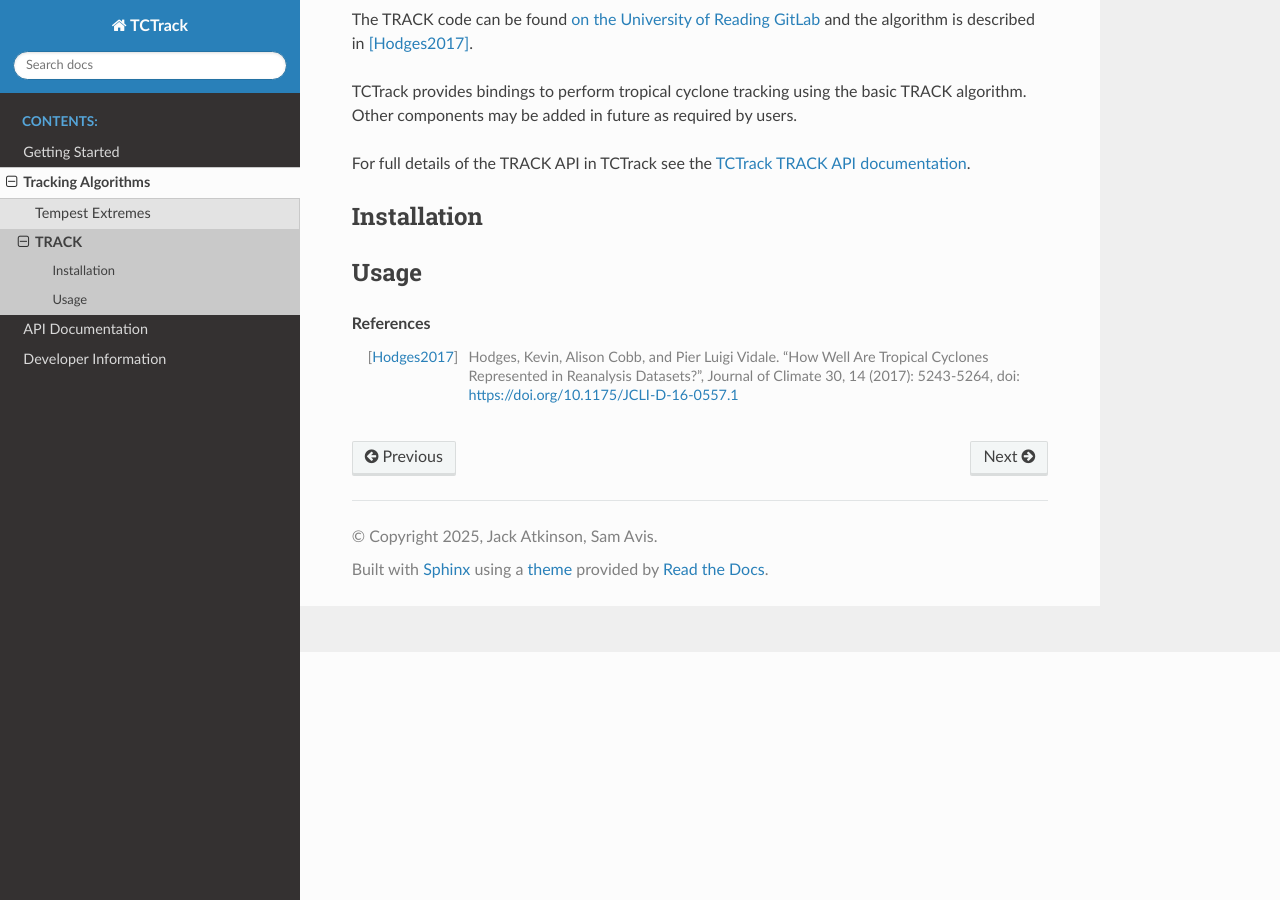
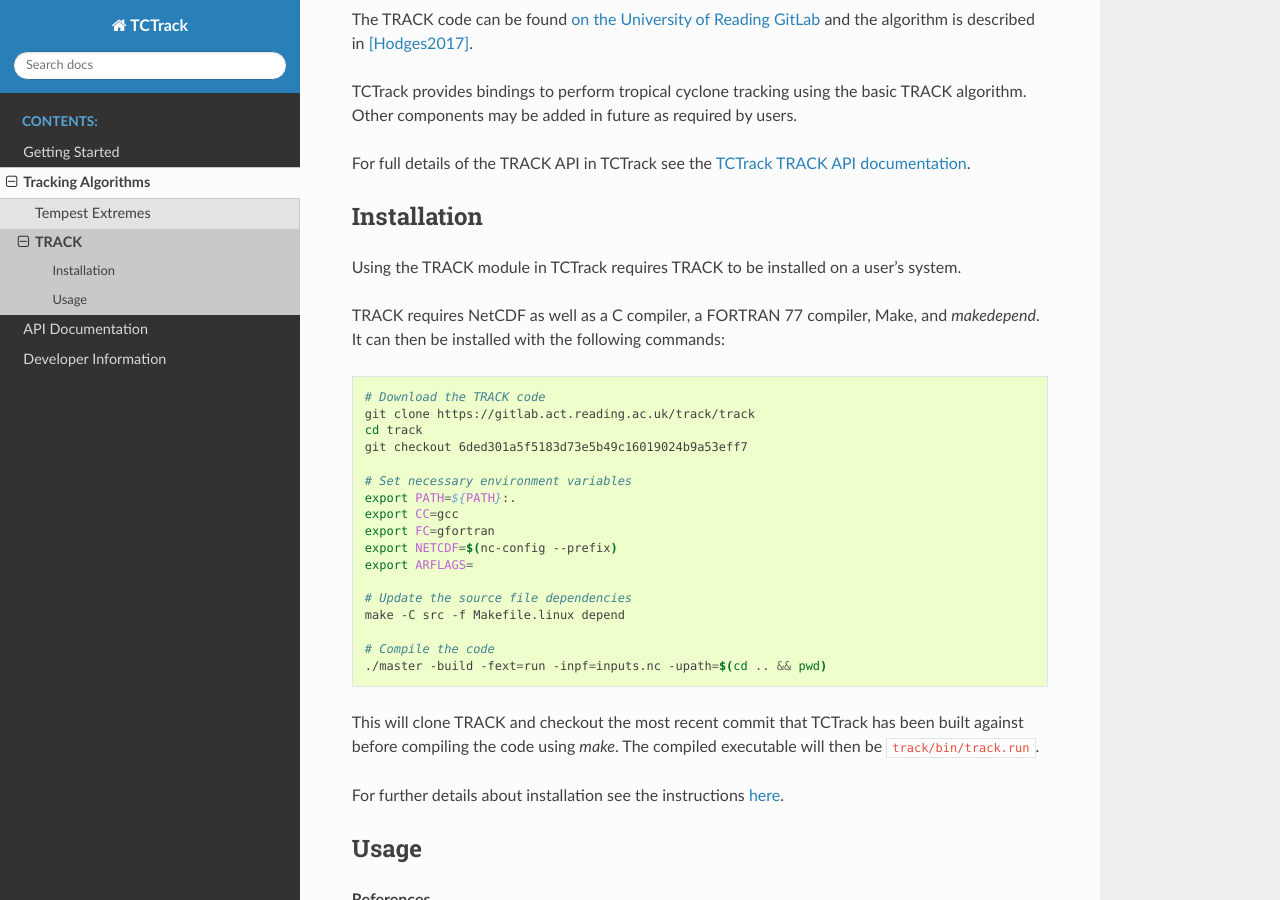
Before and after one commit to Cambridge-ICCS/TCTrack, a Sphinx documentation site: the page built from docs/tracking-algorithms/track.rst, in a window 1280 px wide and 900 px high, scrolled down 248 px. Built offline with Sphinx 7.4.7 and the Read the Docs theme 3.1.0, drawn with Linux system fonts in a browser that asks for light colours.

Commit message:
TRACK installation docs

```diff
--- a/docs/tracking-algorithms/track.rst
+++ b/docs/tracking-algorithms/track.rst
@@ -27,7 +27,37 @@
 Installation
 ------------
 
-.. TODO
+Using the TRACK module in TCTrack requires TRACK to be installed on a user's system.
+
+TRACK requires NetCDF as well as a C compiler, a FORTRAN 77 compiler, Make, and
+`makedepend`. It can then be installed with the following commands:
+
+.. code-block:: bash
+
+  # Download the TRACK code
+  git clone https://gitlab.act.reading.ac.uk/track/track
+  cd track
+  git checkout 6ded301a5f5183d73e5b49c16019024b9a53eff7
+
+  # Set necessary environment variables
+  export PATH=${PATH}:.
+  export CC=gcc
+  export FC=gfortran
+  export NETCDF=$(nc-config --prefix)
+  export ARFLAGS=
+
+  # Update the source file dependencies
+  make -C src -f Makefile.linux depend
+
+  # Compile the code
+  ./master -build -fext=run -inpf=inputs.nc -upath=$(cd .. && pwd)
+
+This will clone TRACK and checkout the most recent commit that TCTrack has been built
+against before compiling the code using `make`. The compiled executable will then be
+``track/bin/track.run``.
+
+For further details about installation see the instructions `here
+<https://gitlab.act.reading.ac.uk/track/track/-/blob/master/INSTALL>`_.
 
 Usage
 -----
```
